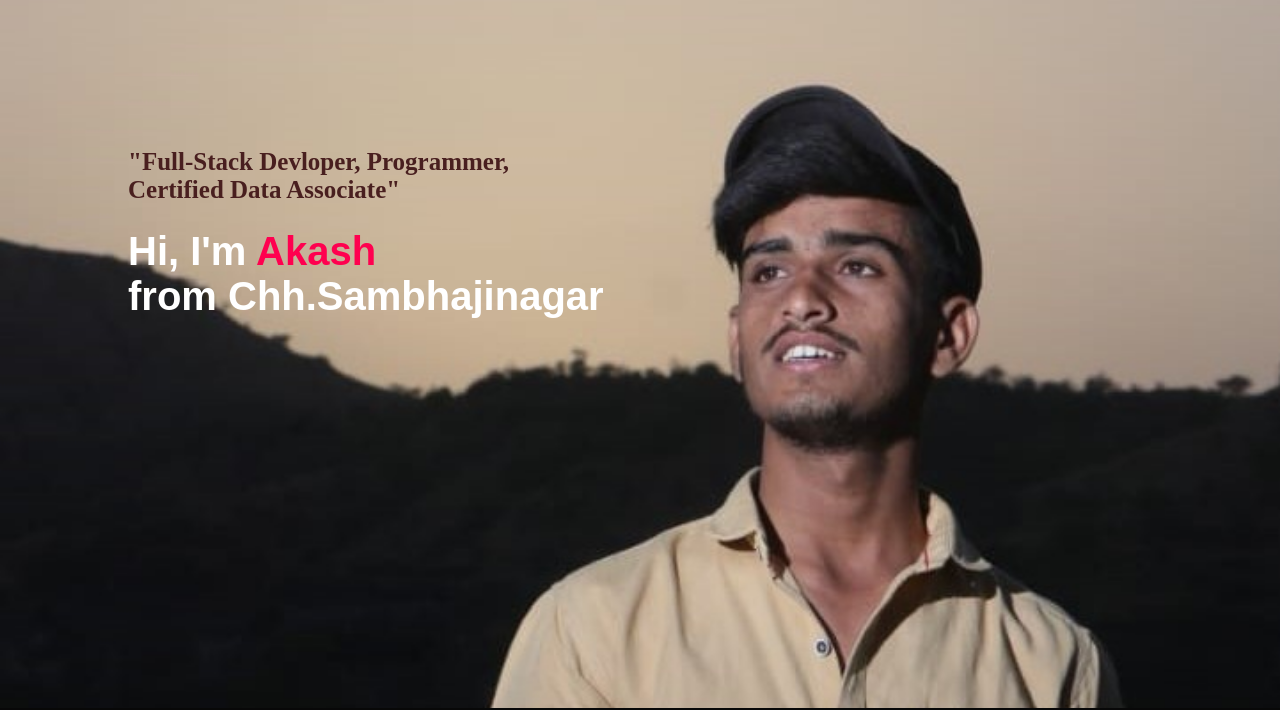
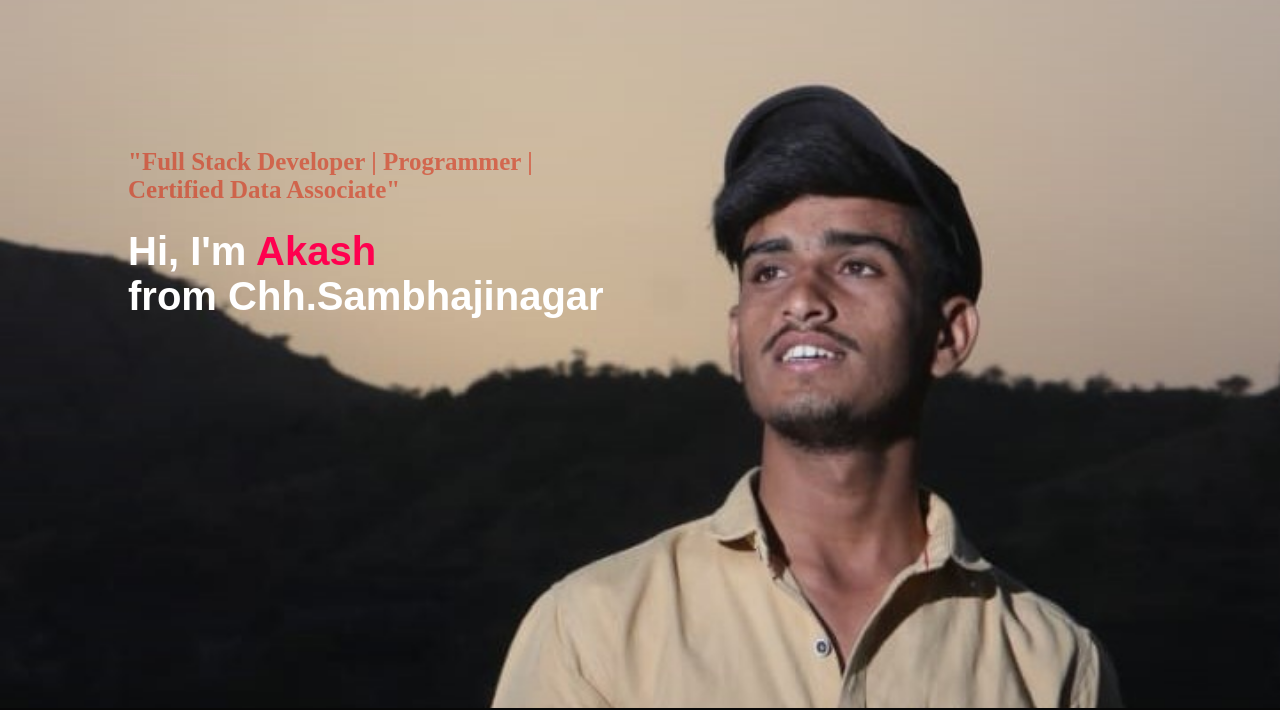
Before and after one commit to akash-bahure/Personal-Portfolio-website, a plain HTML site: page index.html in a window 1280 px wide. Shown: the part 92-802 px from the top of the page. Drawn offline with Linux system fonts and the light colour scheme.

Commit message:
first commit

```diff
--- a/index.html
+++ b/index.html
@@ -33,7 +33,7 @@
                 <i class="fa-solid fa-bars" onclick="openmenu()"></i>
             </nav>
             <div class="header-text">
-                <p style="color: rgb(73, 31, 31); font-weight: bold; font-family: 'Times New Roman', Times, serif; ">"Full-Stack Devloper, Programmer,<br> Certified Data Associate"</p>
+                <p style="color: rgba(216, 31, 7, 0.534); font-weight: bold; font-family: 'Times New Roman', Times, serif; ">"Full Stack Developer | Programmer |<br> Certified Data Associate"</p>
                 <h1>Hi, I'm <span>Akash</span><br> from Chh.Sambhajinagar</h1>
             </div>
         </div>
```
Also changed, not shown: Assets/bg.jpg (added).
